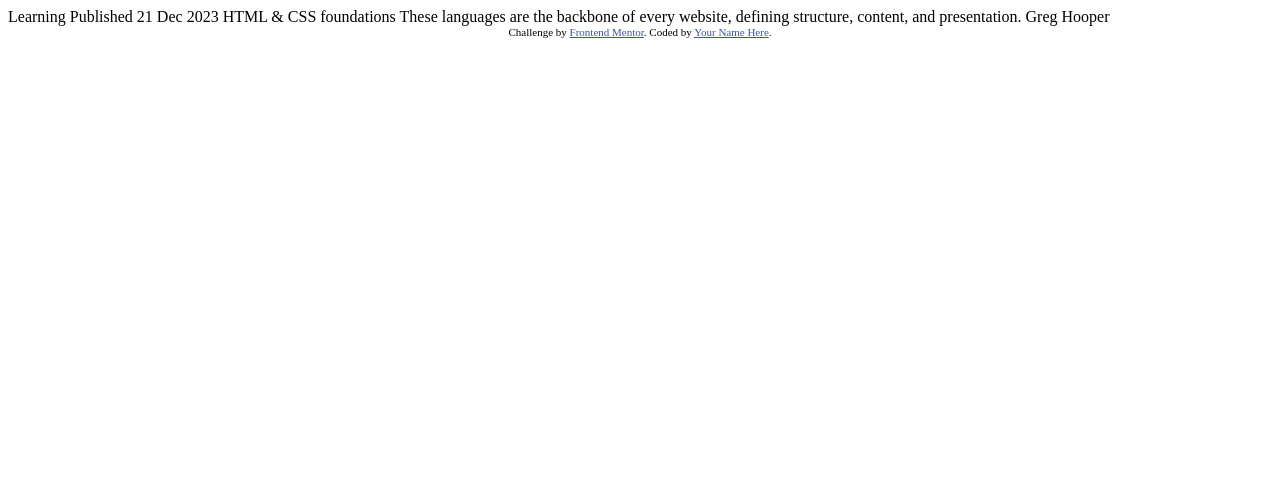
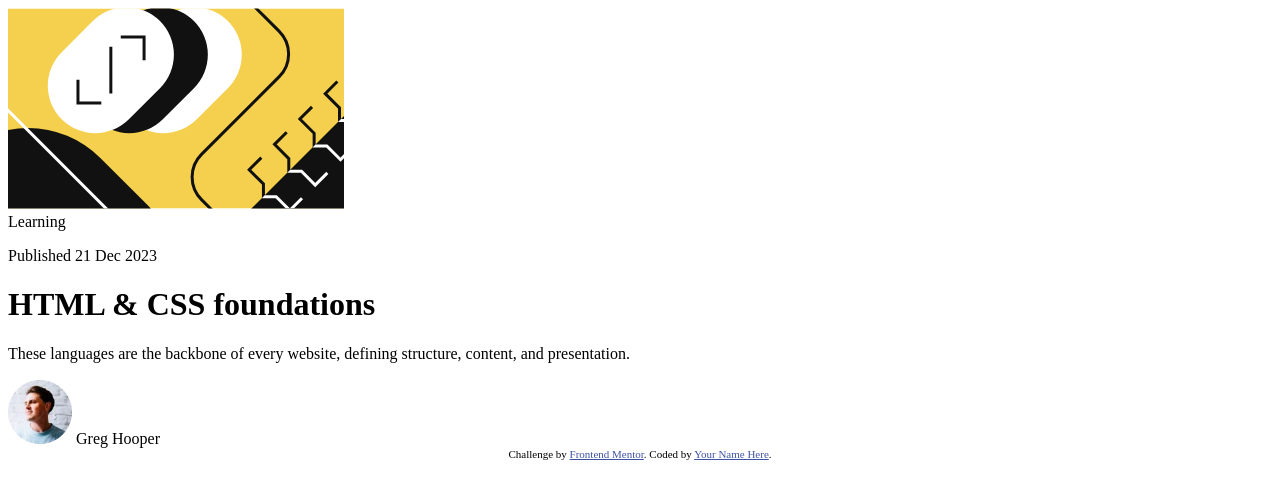
Before and after one commit to EvandeeMoS/blog-preview-card, a plain HTML site: page index.html in a window 1280 px wide. Drawn offline with Linux system fonts and the light colour scheme.

Commit message:
feat - made the first html structure

```diff
--- a/index.html
+++ b/index.html
@@ -16,15 +16,23 @@
 </head>
 <body>
 
-  Learning
+  <div>
+    <div>
+      <img src="assets/images/illustration-article.svg" alt="">
+    </div>
+    <span>Learning</span>
 
-  Published 21 Dec 2023
+    <p>Published 21 Dec 2023</p>
 
-  HTML & CSS foundations
+    <h1>HTML & CSS foundations</h1>
 
-  These languages are the backbone of every website, defining structure, content, and presentation.
+    <p>These languages are the backbone of every website, defining structure, content, and presentation.</p>
 
-  Greg Hooper
+    <div>
+      <img src="assets/images/image-avatar.webp" alt="">
+      <span>Greg Hooper</span>
+    </div>
+  </div>
 
   <div class="attribution">
     Challenge by <a href="https://www.frontendmentor.io?ref=challenge" target="_blank">Frontend Mentor</a>.
```
